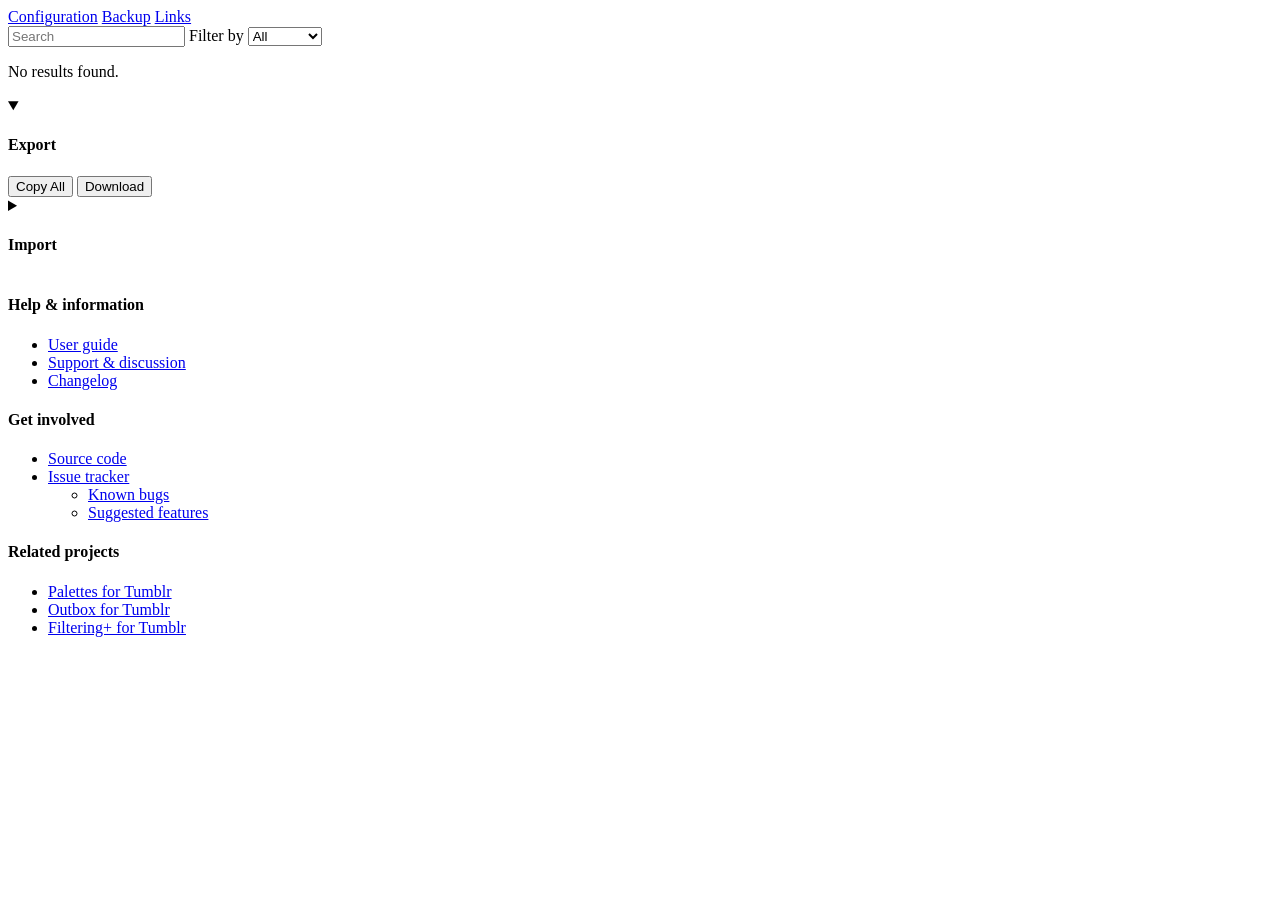
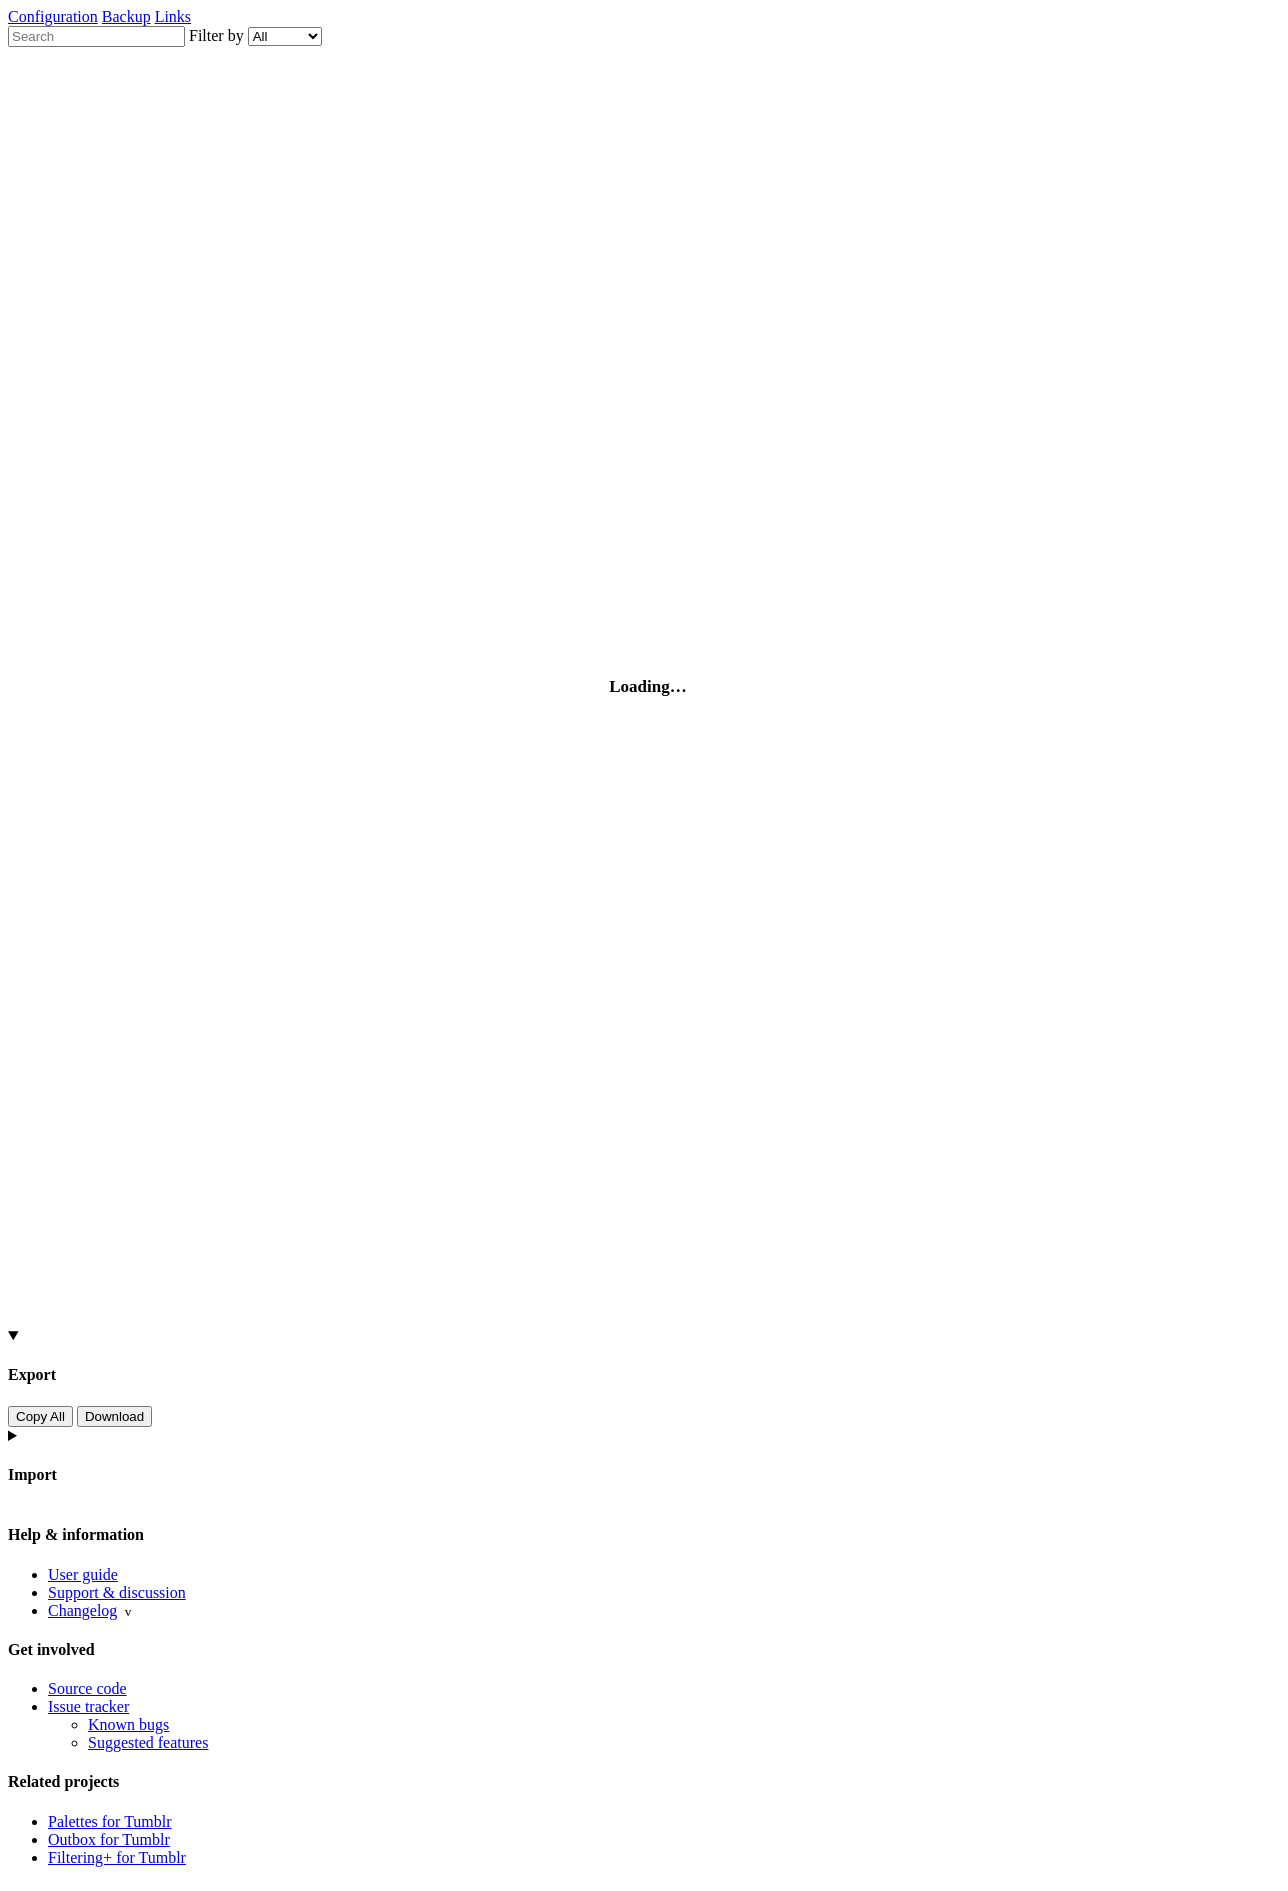

refactor(UI): consolidate popup stylesheets

--- a/src/action/popup.css
+++ b/src/action/popup.css
@@ -1,3 +1,5 @@
+/* Global */
+
 :root {
   --black: 21, 20, 26;
   --white: 255, 255, 255;
@@ -68,4 +70,144 @@ main {
   outline: inherit;
   outline-offset: inherit;
   pointer-events: none;
+}
+
+/* Configuration */
+
+#configuration-panel [role="search"] {
+  position: sticky;
+  top: 0;
+  z-index: 1;
+
+  display: flex;
+  flex-direction: row;
+  align-items: center;
+  column-gap: 7.5px;
+  padding: 8px;
+  border-bottom: 1px solid var(--border-color);
+
+  background-color: var(--background-color-canvas);
+}
+
+#searchbox {
+  width: 0;
+  flex-basis: 0;
+  flex-grow: 1;
+}
+
+.no-results {
+  display: none;
+  justify-content: center;
+  align-items: center;
+  height: 100vw;
+}
+
+.features {
+  display: flex;
+  flex-direction: column;
+  row-gap: 1px;
+  border-radius: 8px;
+  margin: 8px;
+  overflow: hidden;
+
+  background-color: var(--border-color);
+  outline: 1px solid var(--border-color);
+  outline-offset: 0;
+}
+
+.features:empty {
+  background-color: transparent;
+  margin: 0;
+  outline: none;
+}
+
+.features:empty::before {
+  display: flex;
+  justify-content: center;
+  align-items: center;
+  height: 100vw;
+
+  color: var(--text-color-deemphasized);
+  content: "Loading…";
+  font-size: 17px;
+  font-weight: 600;
+}
+
+#clr-picker {
+  width: 225px;
+
+  background-color: var(--background-color-box);
+  box-shadow: var(--card-box-shadow);
+}
+
+#clr-picker > input[type="text"] {
+  min-height: 32px;
+  padding-block: 1px;
+  padding-inline: 11.25px;
+  border: 1px solid var(--input-text-border-color);
+  border-radius: 8px;
+
+  background-color: var(--input-text-background-color);
+  color: var(--input-text-color);
+  font-family: inherit;
+  font-size: 15px;
+}
+
+#clr-picker > input[type="text"]:focus-visible {
+  outline: 2px solid var(--color-accent-primary);
+  outline-offset: 0;
+}
+
+#clr-picker > button {
+  min-height: 24px;
+  padding-block: 1.875px;
+
+  cursor: auto;
+  font-size: 13px;
+}
+
+#clr-swatches button {
+  min-height: 24px;
+  min-width: 24px;
+  border: none;
+  border-radius: 100%;
+  padding: initial;
+
+  cursor: pointer;
+}
+
+/* Backup */
+
+#backup-panel section {
+  padding: 7.5px;
+}
+
+#backup-panel section label {
+  display: block;
+}
+
+#backup-panel section textarea {
+  font-family: ui-monospace, SFMono-Regular, Consolas, 'Liberation Mono', Menlo, monospace;
+  font-size: smaller;
+  resize: none;
+}
+
+#backup-panel section fieldset,
+#backup-panel section [role="alert"] {
+  margin-block-start: 15px;
+}
+
+/* Links */
+
+#links-panel {
+  padding: 7.5px;
+}
+
+#version {
+  margin-left: 7.5px;
+  user-select: all;
+}
+
+#version::before {
+  content: "v";
 }
